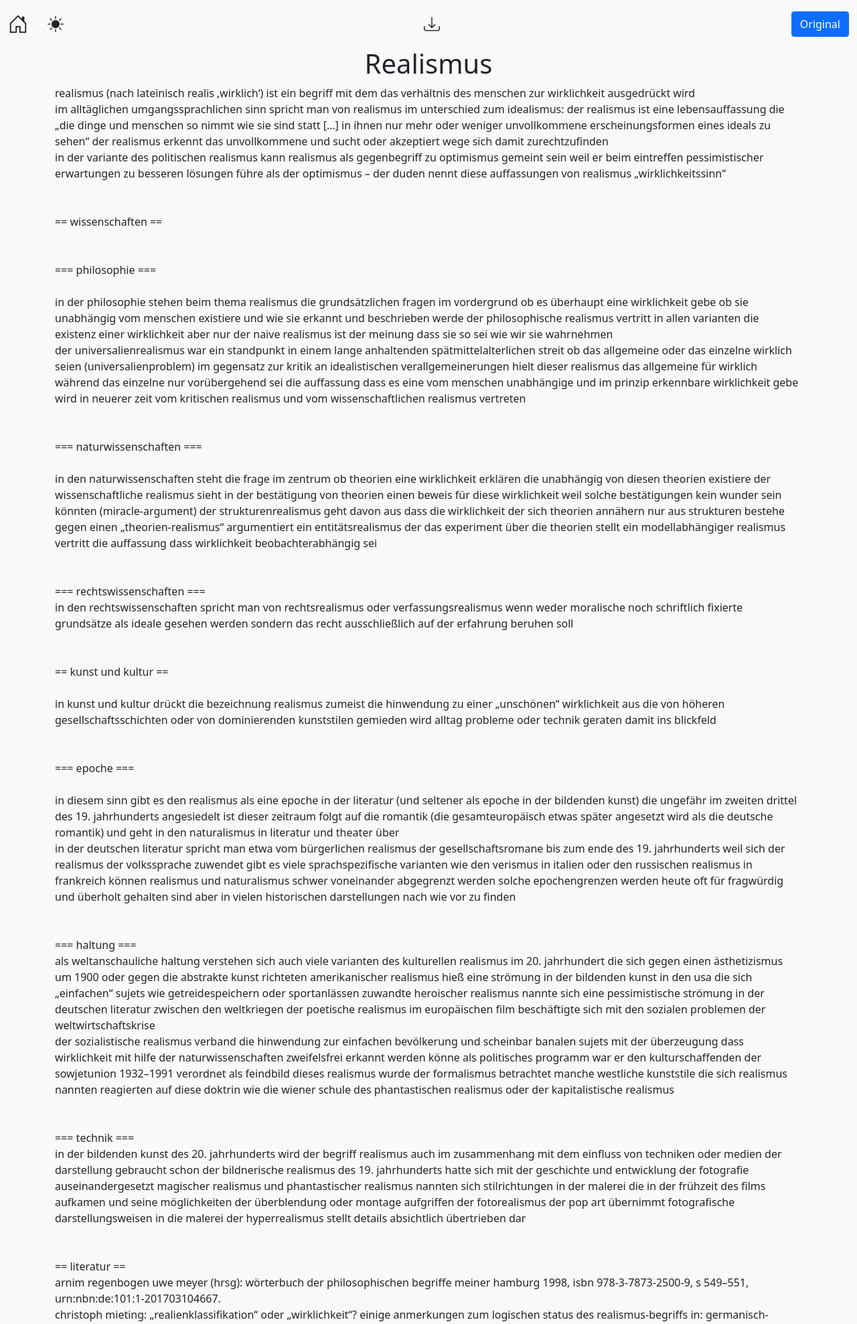
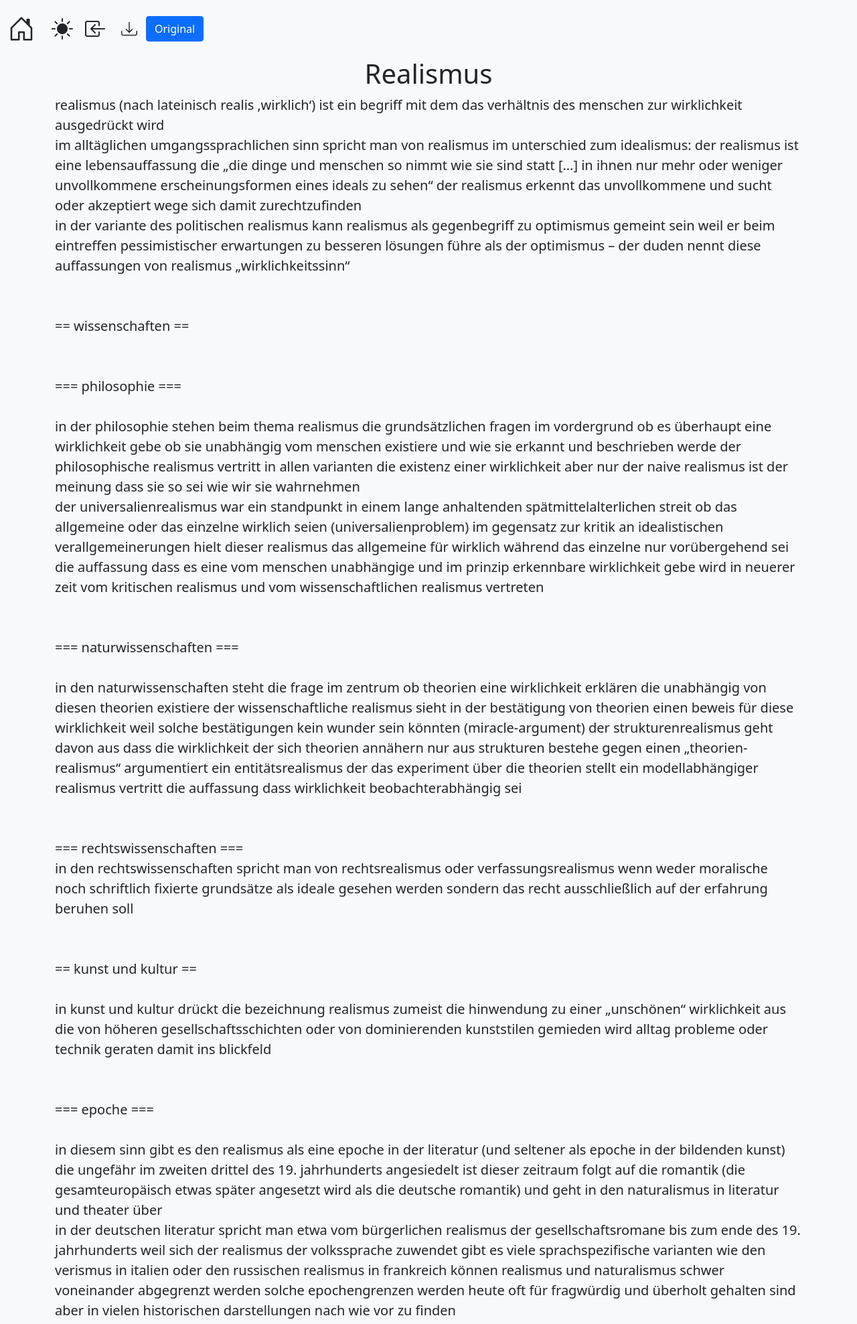
Before and after one commit to davrichter/djangoLearning, a Django app: page /handwriting/article/db/get/26 in a window 1280 px wide. Shown: the top 1977 px of the page at 67% size. Run offline with Django 3.2, Linux system fonts and the light colour scheme; data comes from the database, SQL or seed files in the repository; both versions use the stored data as it was after the commit; some libraries are stand-ins or nearby versions.

Commit message:
added a login button

```diff
--- /dev/null
+++ b/wikipedia_converter/static/wikipedia_converter/css/article.css
@@ -0,0 +1,3 @@
+#article {
+    font-size: 20px;
+}
--- a/wikipedia_converter/static/wikipedia_converter/css/navbar.css
+++ /dev/null
@@ -1,3 +0,0 @@
-.navbar-right {
-    margin-left: auto;
-}
--- a/wikipedia_converter/static/wikipedia_converter/js/main.js
+++ b/wikipedia_converter/static/wikipedia_converter/js/main.js
@@ -18,7 +18,7 @@ function toggleTheme(newTheme, oldTheme) {
 
         // i have no idea why but for some reason if the loops just runs once not all
         // htmlelements are actually converted but whatever this way it works
-        for (let i = 0; i <= 2; i++) {
+        for (let i = 0; i <= 3; i++) {
             for (let i of items) {
                 // replace background color
                 i.classList.replace("bg-" + oldTheme, "bg-" + newTheme)
--- a/wikipedia_converter/templates/wikipedia_converter/article.html
+++ b/wikipedia_converter/templates/wikipedia_converter/article.html
@@ -5,6 +5,7 @@
     <meta charset="UTF-8">
     <title>Handwriting Improver: {{ article.title }}</title>
     {% include 'wikipedia_converter/navbar.html' %}
+    <link rel="stylesheet" href="{% static 'wikipedia_converter/css/article.css' %}">
 </head>
 <body class="text-light bg-dark">
 <div class="container">
--- a/wikipedia_converter/templates/wikipedia_converter/navbar.html
+++ b/wikipedia_converter/templates/wikipedia_converter/navbar.html
@@ -15,11 +15,18 @@
 <div class="container-fluid bg-dark text-light">
     <nav class="navbar navbar-expand-lg navbar-light" id="navbar">
         <a class="navbar-brand bg-dark text-light" href="{% url 'wikipedia_converter:Index' %}">
-            <i class="bi-house-door" style="font-size: 150%;"></i>
+            <i class="bi-house-door" style="font-size: 200%;"></i>
         </a>
-        <button type="button" class="btn bg-dark text-light" id="themeToggler">
-            <i class="bi-brightness-high-fill" style="font-size: 150%;"></i>
+        <ul class="navbar-nav">
+            <li class="nav-item">
+
+            </li>
+            <li class="nav-item">
+                <button type="button" class="btn bg-dark text-light nav-link" id="themeToggler">
+                    <i class="bi-brightness-high-fill" style="font-size: 200%;"></i>
                 </button>
+            </li>
+            <li class="nav-item">
                 <button class="navbar-toggler text-light"
                     type="button"
                     data-toggle="collapse" data-target="#navbarSupportedContent"
@@ -28,6 +35,23 @@
                     aria-label="Toggle navigation">
                     <span class="navbar-toggler-icon"></span>
                 </button>
+            </li>
+        </ul>
+        <ul class="navbar-nav mr-sm-2 navbar-right">
+            {% if request.user.is_authenticated %}
+            <li class="nav-item my-2 my-sm-0">
+                <button class="btn bg-dark text-light nav-link">
+                    <i class="bi bi-box-arrow-in-right" style="font-size: 200%;"></i>
+                </button>
+            </li>
+        {% else %}
+            <li class="nav-item my-2 my-sm-0">
+                <button class="btn bg-dark text-light nav-link">
+                    <i class="bi bi-box-arrow-in-left" style="font-size: 200%;"></i>
+                </button>
+            </li>
+        {% endif %}
+        </ul>
         <!-- only required for the article -->
         <form method="POST" id="navbar-form" action="{% url 'wikipedia_converter:saveArticle' %}" class="navbar-right">
                 {% csrf_token %}
```
Also changed, not shown: db.sqlite3. Lines whose indentation alone changed are shown as unchanged.
